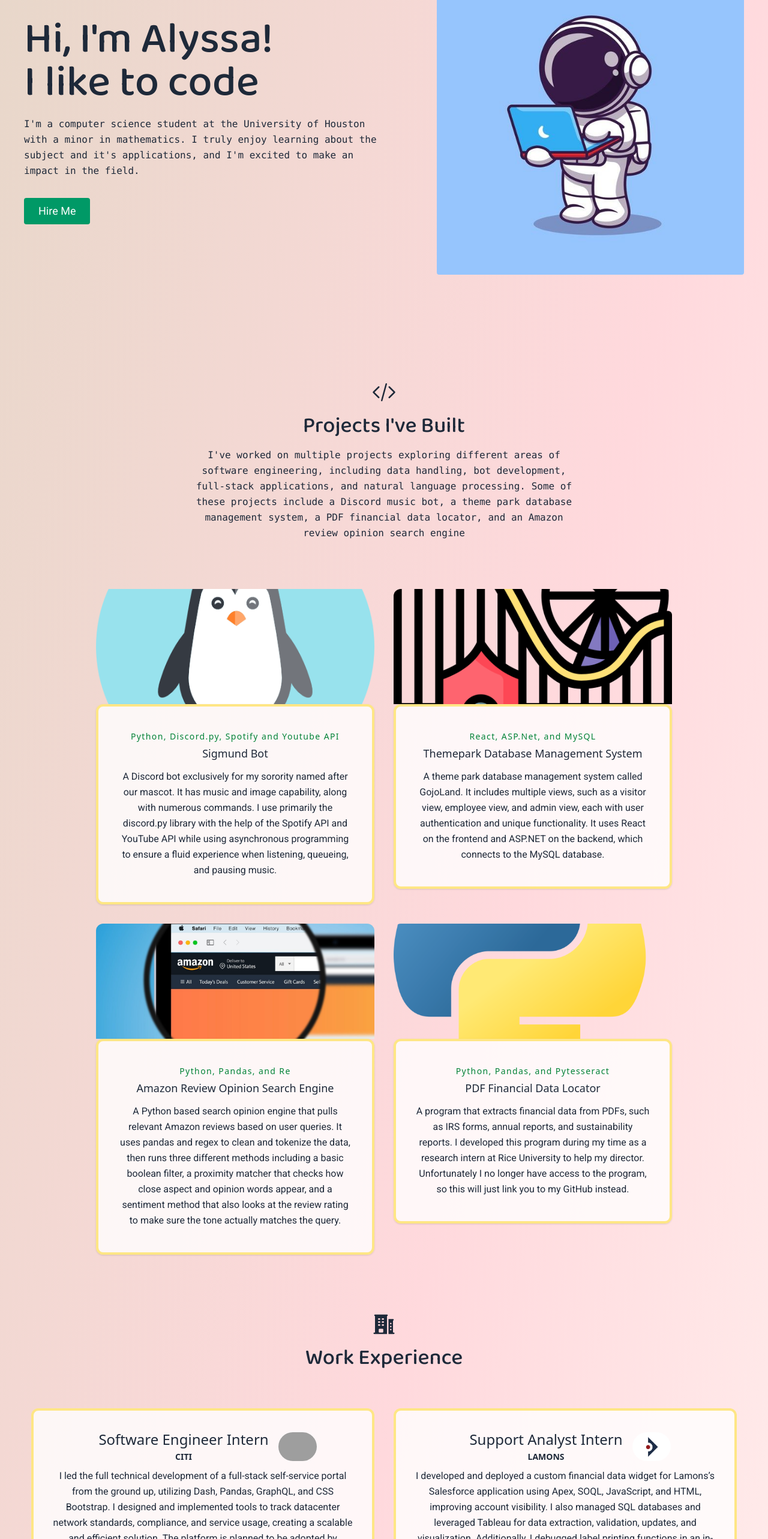
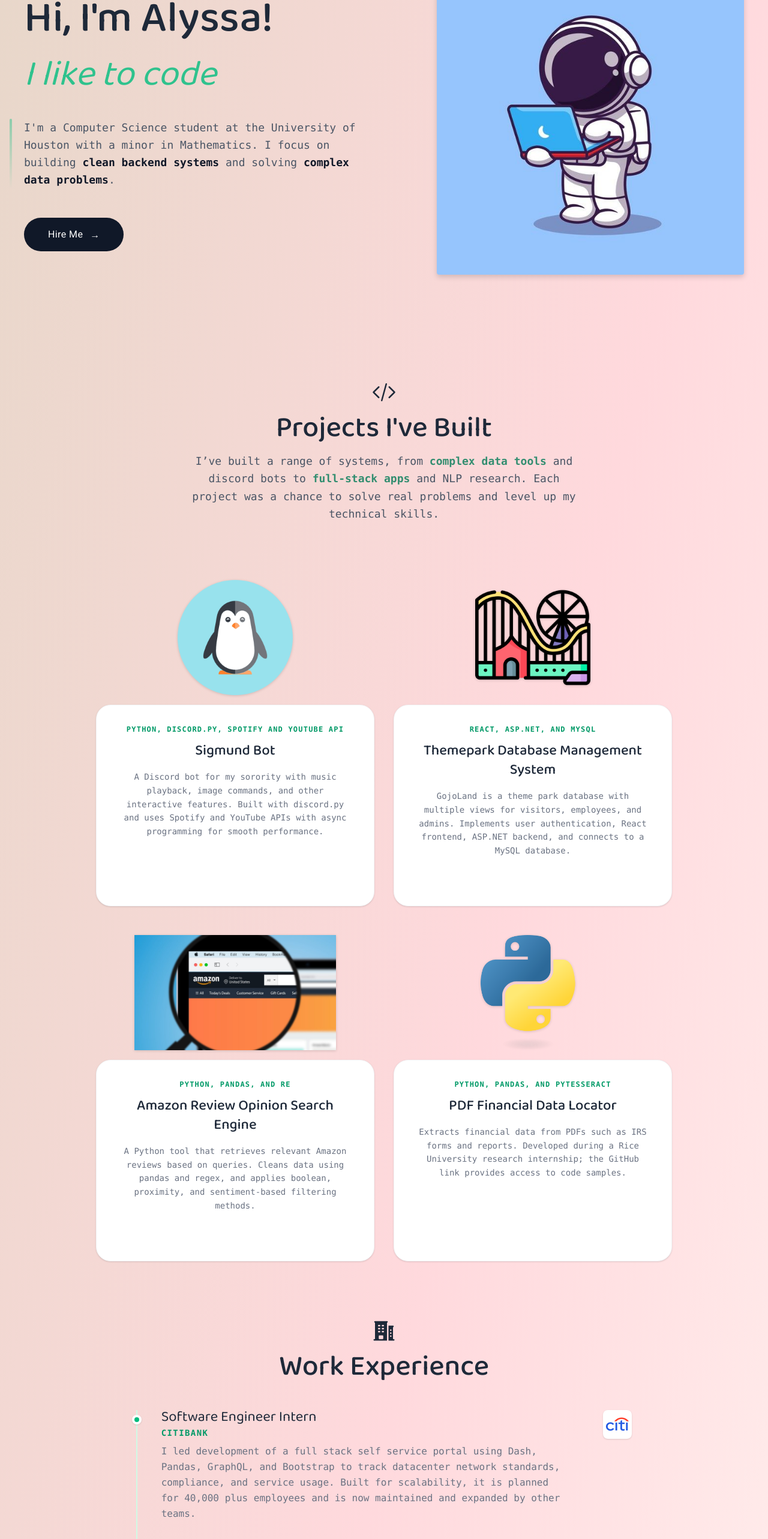
Before and after one commit to codeInDaSpace/PersonalPortfolio, a React (Vite) app: page / in a window 1280 px wide. Shown: the part 230-2796 px from the top of the page at 60% size. Built offline with nearby package versions, Linux system fonts and the light colour scheme; grey boxes are pictures that could not be loaded.

Commit message:
overhaul to entire site - more modern

```diff
--- a/src/App.jsx
+++ b/src/App.jsx
@@ -3,7 +3,7 @@
 import About from "./components/About";
 import Skills from "./components/Skills";
 import Experiences from "./components/Experiences";
-import Connnect from "./components/Connect";
+import Connect from "./components/Connect";
 import Navbar from "./components/Navbar";
 import Contact from "./components/Contact";
 
@@ -16,7 +16,7 @@
       <Experiences />
       <Skills />
       <Contact />
-      <Connnect />
+      <Connect />
     </main>
   );
 }
--- a/src/components/About.jsx
+++ b/src/components/About.jsx
@@ -6,26 +6,37 @@
     <section id="about" className="py-24 md:py-44">
       <div className="container mx-auto flex justify-between items-center px-10 md:flex-row flex-col">
         <div className="lg:flex-grow md:w-2/3 w-full lg:pr-24 md:pr-16 flex flex-col md:items-start md:text-left mb-16 md:mb-0 items-center text-center">
-          <h1 className="font-baloo font-medium sm:text-7xl text-3xl text-gray-800 min-h-[4.5rem] sm:min-h-[9rem]">
-          Hi, I'm Alyssa!
-            <br /><Typewriter text ="I like to code" delay={100} />
+          <h1 className="font-baloo font-medium sm:text-7xl text-4xl text-gray-800 leading-tight">
+            Hi, I'm Alyssa!
+            <br />
+            <span className="text-emerald-500/80 italic font-light sm:text-6xl text-3xl">
+              <Typewriter text="I like to code" delay={100} />
+            </span>
           </h1>
-          <p className="mb-8 leading-relaxed font-mono pt-5">
-         I'm a computer science student at the University of Houston with a minor in mathematics.
-         I truly enjoy learning about the subject and it's applications, and I'm excited to make an impact in the field.
+          <div className="relative mt-8 max-w-xl">
+            {/* Vertical Accent Line */}
+            <div className="absolute left-0 top-0 bottom-0 w-1 bg-gradient-to-b from-emerald-500/40 to-transparent rounded-full -ml-6 hidden md:block"></div>
 
-          </p>
-          <div className="flex justify-center">
+            <p className="leading-relaxed font-mono text-gray-600 text-lg">
+              I'm a Computer Science student at the University of Houston with a minor in Mathematics.
+              I focus on building <span className="text-gray-900 font-semibold">clean backend systems</span> and
+              solving <span className="text-gray-900 font-semibold">complex data problems</span>.
+            </p>
+          </div>
+          <div className="flex justify-center mt-12">
             <a
               href="#contact"
-              className="inline-flex text-white bg-emerald-600 font-roboto border-0 py-2 px-6 focus:outline-none hover:bg-green-600 rounded text-lg">
-              Hire Me
+              className="group relative inline-flex items-center gap-3 text-white bg-gray-900 px-10 py-4 rounded-full overflow-hidden transition-all hover:bg-emerald-600 hover:shadow-lg hover:shadow-emerald-200"
+            >
+              <span className="font-roboto tracking-wide font-medium">Hire Me</span>
+              {/* The arrow that slides on hover */}
+              <span className="transition-transform group-hover:translate-x-1">→</span>
             </a>
           </div>
         </div>
         <div className="lg:max-w-lg lg:w-full md:w-1/3 w-full">
           <img
-            className="object-cover object-center rounded"
+            className="object-cover object-center rounded drop-shadow-lg shadow-emerald-500/20"
             alt="Astronaut"
             src="./astronaut3.jpg"
             width="720"
--- a/src/components/Experiences.jsx
+++ b/src/components/Experiences.jsx
@@ -15,33 +15,39 @@
                         transition={{ duration: 0.8, ease: "easeOut" }}
                         >
                 <BuildingOffice2Icon className="h-10 inline-block mb-4 lg:px-40 lg:px-40" />
-                <h1 className="sm:text-4xl text-3xl font-baloo font-medium text-gray-800 mb-12">
+                <h1 className="font-baloo sm:text-5xl text-4xl font-medium text-gray-800 mb-12">
                     Work Experience
                 </h1>
                 </motion.div>
-                <div className="flex flex-wrap m-4">
+                <div className="relative border-l-2 border-emerald-100 ml-4 md:mx-auto md:w-3/4 lg:w-2/3">
                     {experiences.map((experience)=> (
-                        <div className="p-4 md:w-1/2 w-full">
-                        <div className="h-full bg-white/80 hover:bg-amber-50 border-4 border-amber-200 bg-opacity-40 p-8 rounded-xl">
-                        <div className="inline-flex items-center">
-                                <span className="flex-grow flex flex-col pl-4 pr-4">
-                                    <span className="title-font font-medium text-gray-800 text-2xl w-full text-center">
+                        <div key={experience.company} className="mb-12 ml-10 text-left relative group">
+    {/* 1. THE TIMELINE DOT */}
+    <div className="absolute w-4 h-4 bg-emerald-500 rounded-full -left-[49px] mt-2 border-4 border-white shadow-sm transition-transform group-hover:scale-150"></div>
+
+    {/* 2. THE HEADER (Position & Company) */}
+    <div className="flex items-center justify-between mb-2">
+        <div>
+            <h3 className="font-baloo text-2xl text-gray-800 leading-none">
                 {experience.position}
-                                    </span>
-                                    <span>
-                                        <span className="font-bold text-gray-800 text-sm uppercase">
+            </h3>
+            <p className="font-mono text-sm font-bold text-emerald-600 uppercase tracking-widest mt-1">
                 {experience.company}
-                                        </span>
-                                    </span>
-                                </span>
+            </p>
+        </div>
+
+        {/* THE LOGO */}
         <img
-                                    alt="experience"
             src={experience.icon}
-                                    className="w-16 h-12 rounded-full flex-shrink-0 object-cover object-center ml-auto"
+            alt={experience.company}
+            className="w-12 h-12 rounded-lg object-contain bg-white p-1 shadow-sm transition-transform"
         />
     </div>
-                            <p className="font-roboto leading-relaxed mb-6 pt-2">{experience.desc}</p>
-                            </div>
+
+    {/* 3. THE DESCRIPTION */}
+    <p className="font-mono text-gray-500 text-base leading-relaxed max-w-2xl">
+        {experience.desc}
+    </p>
 </div>
                     ))}
                 </div>
--- a/src/components/Projects.jsx
+++ b/src/components/Projects.jsx
@@ -16,12 +16,17 @@
                 >
                 <div className="flex flex-col w-full mb-20">
                     <CodeBracketIcon className="mx-auto inline-block w-10 mb-4" />
-                        <h1 className="sm:text-4xl text-3xl font-baloo font-medium mb-4 text-gray-800">
-                            Projects I've Built
+                        <h1 className="sm:text-5xl text-3xl font-baloo font-medium mb-4 text-gray-800">
+                        Projects I've <span className="relative inline-block">
+                            Built
+                            {/* This is the subtle highlight that matches your 'Alyssa' header */}
+                            <span className="absolute bottom-1 left-0 w-full h-3 bg-emerald-100/60 -z-10 rounded-full"></span>
+                        </span>
                         </h1>
-                        <p className="lg:w-2/3 font-mono mx-auto leading-relaxed text-base ">
-                            I've worked on multiple projects exploring different areas of software engineering, including data handling, bot development, full-stack applications, and natural language processing.
-                            Some of these projects include a Discord music bot, a theme park database management system, a PDF financial data locator, and an Amazon review opinion search engine
+                      <p className="lg:w-2/3 font-mono mx-auto leading-relaxed text-gray-600 text-lg">
+                                    I’ve built a range of systems, from <span className="text-emerald-700/80 font-semibold">complex data tools</span> and
+                                    discord bots to <span className="text-emerald-700/80 font-semibold">full-stack apps</span> and NLP research.
+                                    Each project was a chance to solve real problems and level up my technical skills.
                                 </p>
                 </div>
                 </motion.div>
@@ -30,21 +35,39 @@
                     <a
                         href={project.link}
                         key={project.image}
-                        className="sm:w-1/2 w-100 p-4 mx-auto">
-                <div className="flex relative flex-col">
+                        className="sm:w-1/2 w-100 p-4 mx-auto group">
+                <div className="flex flex-col h-full group bg-transparent transition-all duration-500 hover:-translate-y-2">
+                    {/* Centered Image Wrapper with no background */}
+                    <div className="w-full h-56 flex items-center justify-center p-4">
                         <img
-                        alt="gallery"
-                        className="w-full h-48 object-cover rounded-t-xl"
+                            alt={project.title}
+                            className="max-w-full max-h-full object-contain drop-shadow-sm group-hover:drop-shadow-xl transition-all duration-500"
                             src={project.image}
                         />
-                    <div className="px-8 py-10 relative z-0 w-full border-4 bg-white/80 hover:bg-amber-50 border-4 border-amber-200 text-gray-800 shadow-sm hover:shadow-md transition rounded-xl">
-                        <h2 className="tracking-widest text-sm title-font font-medium text-green-700 mb-1">
+                    </div>
+                    {/* 3. TEXT SECTION - The white card containing your text */}
+<div className="bg-white border border-gray-100 rounded-3xl p-8 flex flex-col flex-grow items-center text-center shadow-sm group-hover:shadow-2xl group-hover:shadow-emerald-500/10 transition-all duration-500">
+
+    {/* Subtitle (Mono) */}
+    <h2 className="tracking-widest text-xs font-mono font-bold text-emerald-600 uppercase mb-3">
         {project.subtitle}
     </h2>
-                        <h1 className="title-font text-lg font-medium text-gray-800 mb-3">
+
+    {/* Title (Baloo) */}
+    <h1 className="text-2xl font-baloo font-medium text-gray-800 mb-4 px-2">
         {project.title}
     </h1>
-                        <p className="font-roboto leading-relaxed">{project.description}</p>
+
+    {/* Description (Mono) - max-w-sm keeps it perfectly centered */}
+    <p className="font-mono text-sm text-gray-500 leading-relaxed flex-grow max-w-sm">
+        {project.description}
+    </p>
+
+    {/* View Project Link (Appears on Hover) */}
+    <div className="mt-8 flex items-center justify-center opacity-0 group-hover:opacity-100 text-emerald-600 transition-all duration-500 text-xs font-mono font-bold uppercase tracking-widest">
+        <span>View Project</span>
+        <span className="ml-2 transition-transform group-hover:translate-x-3">→</span>
+    </div>
 </div>
                 </div>
                 </a>
--- a/src/data.jsx
+++ b/src/data.jsx
@@ -3,7 +3,7 @@
         title:"Sigmund Bot",
         subtitle: "Python, Discord.py, Spotify and Youtube API",
         description:
-            "A Discord bot exclusively for my sorority named after our mascot. It has music and image capability, along with numerous commands. I use primarily the discord.py library with the help of the Spotify API and YouTube API while using asynchronous programming to ensure a fluid experience when listening, queueing, and pausing music.",
+            "A Discord bot for my sorority with music playback, image commands, and other interactive features. Built with discord.py and uses Spotify and YouTube APIs with async programming for smooth performance.",
         image: "./sigmund.png",
         link: "https://github.com/codeInDaSpace/Sigmund"
     },
@@ -11,15 +11,15 @@
         title:"Themepark Database Management System",
         subtitle:"React, ASP.Net, and MySQL",
         description:
-                "A theme park database management system called GojoLand. It includes multiple views, such as a visitor view, employee view, and admin view, each with user authentication and unique functionality. It uses React on the frontend and ASP.NET on the backend, which connects to the MySQL database.",
+            "GojoLand is a theme park database with multiple views for visitors, employees, and admins. Implements user authentication, React frontend, ASP.NET backend, and connects to a MySQL database.",
         image:"./themepark.png",
         link:"https://github.com/Colep39/themepark-ms"
     },
     {
-            title:" Amazon Review Opinion Search Engine",
+        title:"Amazon Review Opinion Search Engine",
         subtitle:"Python, Pandas, and Re",
         description:
-                "A Python based search opinion engine that pulls relevant Amazon reviews based on user queries. It uses pandas and regex to clean and tokenize the data, then runs three different methods including a basic boolean filter, a proximity matcher that checks how close aspect and opinion words appear, and a sentiment method that also looks at the review rating to make sure the tone actually matches the query.",
+            "A Python tool that retrieves relevant Amazon reviews based on queries. Cleans data using pandas and regex, and applies boolean, proximity, and sentiment-based filtering methods.",
         image:"./amazon.jpg",
         link:"https://github.com/codeInDaSpace/AmazonOpinionEngine"
     },
@@ -27,7 +27,7 @@
         title:"PDF Financial Data Locator",
         subtitle:"Python, Pandas, and Pytesseract",
         description:
-                "A program that extracts financial data from PDFs, such as IRS forms, annual reports, and sustainability reports. I developed this program during my time as a research intern at Rice University to help my director. Unfortunately I no longer have access to the program, so this will just link you to my GitHub instead.",
+            "Extracts financial data from PDFs such as IRS forms and reports. Developed during a Rice University research internship; the GitHub link provides access to code samples.",
         image: "./python.png",
         link:"https://github.com/codeInDaSpace"
     }
@@ -86,22 +86,21 @@
 export const experiences = [
     {
         position:"Software Engineer Intern",
-        company:"Citi",
-        desc:"I led the full technical development of a full-stack self-service portal from the ground up, utilizing Dash, Pandas, GraphQL, and CSS Bootstrap. I designed and implemented tools to track datacenter network standards, compliance, and service usage, creating a scalable and efficient solution. The platform is planned to be adopted by 40,000+ employees and is currently being maintained and expanded by other teams following the completion of my internship.",
-        icon:"./citiLo.gif"
-
+        company:"CitiBank",
+        desc:"I led development of a full stack self service portal using Dash, Pandas, GraphQL, and Bootstrap to track datacenter network standards, compliance, and service usage. Built for scalability, it is planned for 40,000 plus employees and is now maintained and expanded by other teams.",
+        icon:"./citibank-logo-freelogovectors.net_-640x400.png"
     },
     {
         position:"Support Analyst Intern",
         company:"Lamons",
-        desc:"I developed and deployed a custom financial data widget for Lamons’s Salesforce application using Apex, SOQL, JavaScript, and HTML, improving account visibility. I also managed SQL databases and leveraged Tableau for data extraction, validation, updates, and visualization. Additionally, I debugged label printing functions in an in-house C# application and concluded my internship by presenting a strategic business opportunity to the executive board, including the CEO and CTO.",
+        desc:"Developed and deployed a custom financial data widget in Salesforce using Apex, SOQL, JavaScript, and HTML to enhance account visibility. Managed SQL databases, used Tableau for data analysis and validation, debugged a C# label printing system, and presented a strategic business opportunity to executive leadership.",
         icon:"./lamons.png"
 
     },
     {
         position:"Research Intern",
         company:"Rice University",
-        desc:"I developed Python programs utilizing OCR, Pandas, and OS libraries to extract and organize corporate donation data efficiently. Additionally, I conducted research on critical minerals essential for sustainable energy, creating detailed market projection charts. My work also involved compiling philanthropic and financial reports to support strategic development and decision-making.",
+        desc:"Developed Python programs using OCR and Pandas to extract and organize corporate donation data. Researched critical minerals for sustainable energy, created market projection charts, and compiled financial and philanthropic reports to support strategic decisions.",
         icon:"./rice.png"
     }
 
```
Also changed, not shown: src/components/Connect.jsx (+6 -6 lines), src/components/Contact.jsx (+16 -11 lines), src/components/Navbar.jsx (+37 -15 lines), src/components/Skills.jsx (+7 -6 lines), public/citibank-logo-freelogovectors.net_-640x400.png (added). Lines whose indentation alone changed are shown as unchanged.
